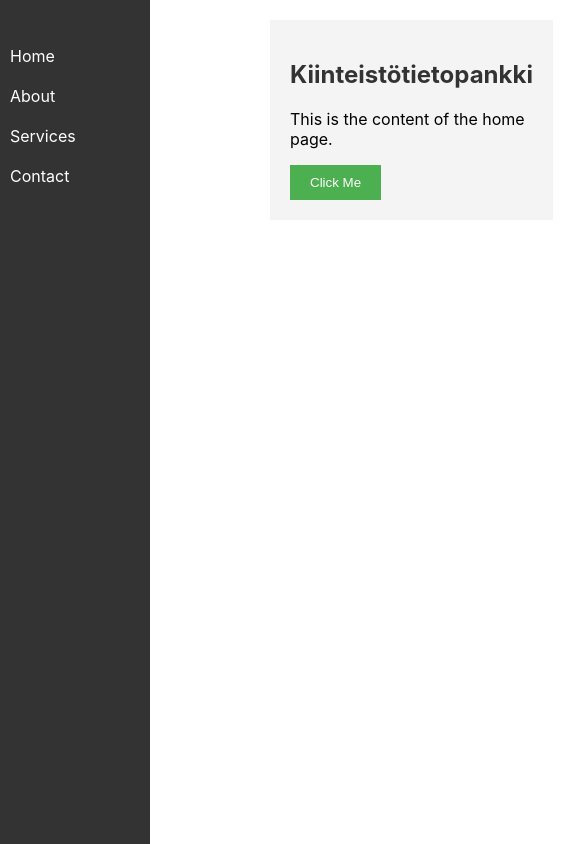
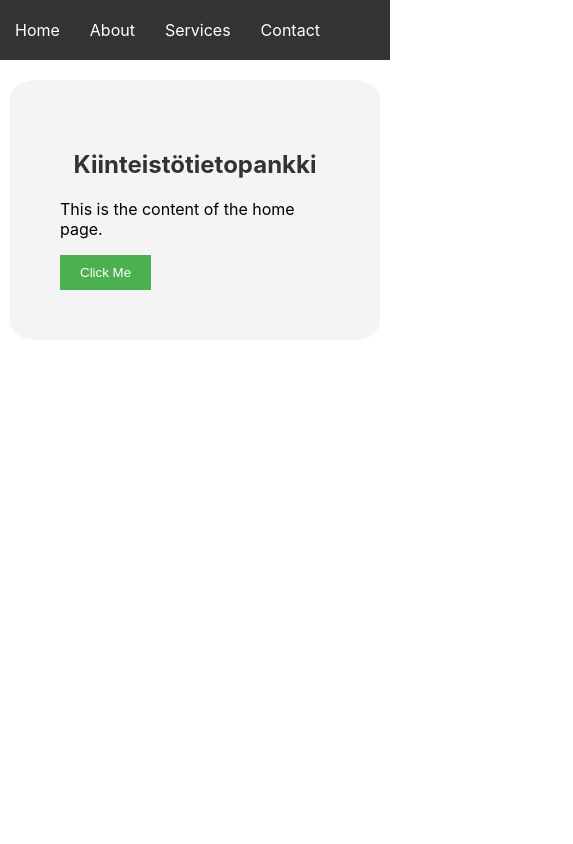
Before and after one commit to Kiinteistotietopankki/KTP_demo, a React (Create React App) app in the folder client/: page / in a window 390 px wide. Shown: the whole page, 573 px wide, since content can reach past the window. Built offline with nearby package versions, Linux system fonts and the light colour scheme.

Commit message:
before bootstrap

```diff
--- a/client/package.json
+++ b/client/package.json
@@ -12,7 +12,7 @@
     "react": "^19.1.0",
     "react-dom": "^19.1.0",
     "react-router-dom": "^7.4.1",
-    "react-scripts": "5.0.1",
+    "react-scripts": "^5.0.1",
     "web-vitals": "^2.1.4"
   },
   "scripts": {
--- a/client/src/components/Sidebar.css
+++ b/client/src/components/Sidebar.css
@@ -7,11 +7,13 @@
     left: 0;
     background-color: #333;
     padding-top: 20px;
+    transition: all 0.3s ease;
   }
 
   .sidebar ul {
     list-style-type: none;
     padding: 0;
+    margin: 0;
   }
 
   .sidebar ul li {
@@ -37,3 +39,31 @@
     margin-left: 250px;
     padding: 20px;
   }
+
+  /* Mobile friendly styles */
+  @media (max-width: 768px) {
+    /* Convert sidebar to a top navigation bar */
+    .sidebar {
+      width: 100%;
+      height: auto;
+      position: relative;
+      padding: 10px 0;
+    }
+
+    /* Display list items inline for a horizontal menu */
+    .sidebar ul li {
+      display: inline-block;
+      padding: 10px 15px;
+    }
+
+    /* Adjust the main content margin when sidebar is on top */
+    .main-content {
+      margin-left: 0;
+      padding: 20px 10px;
+    }
+
+    /* Optionally stack the app container vertically */
+    .app-container {
+      flex-direction: column;
+    }
+  }
--- a/client/src/pages/Home.css
+++ b/client/src/pages/Home.css
@@ -1,6 +1,7 @@
 .home-page {
-    padding: 20px;
+    padding: 50px;
     background-color: #f4f4f4;
+    border-radius: 7%;
   }
 
   .home-page h2 {
```
Also changed, not shown: 1 other file (tests, documents, lock files or other folders).
